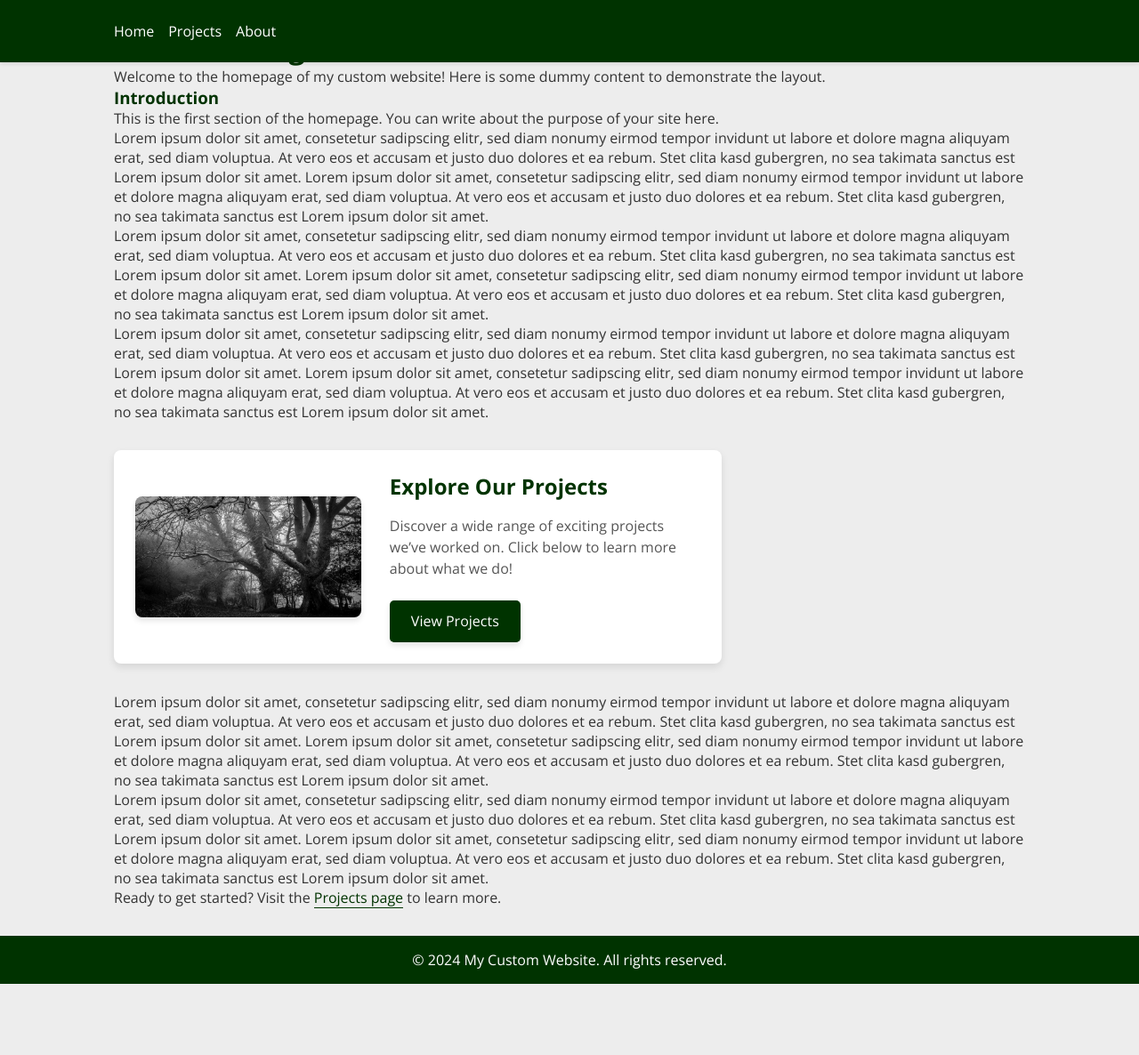
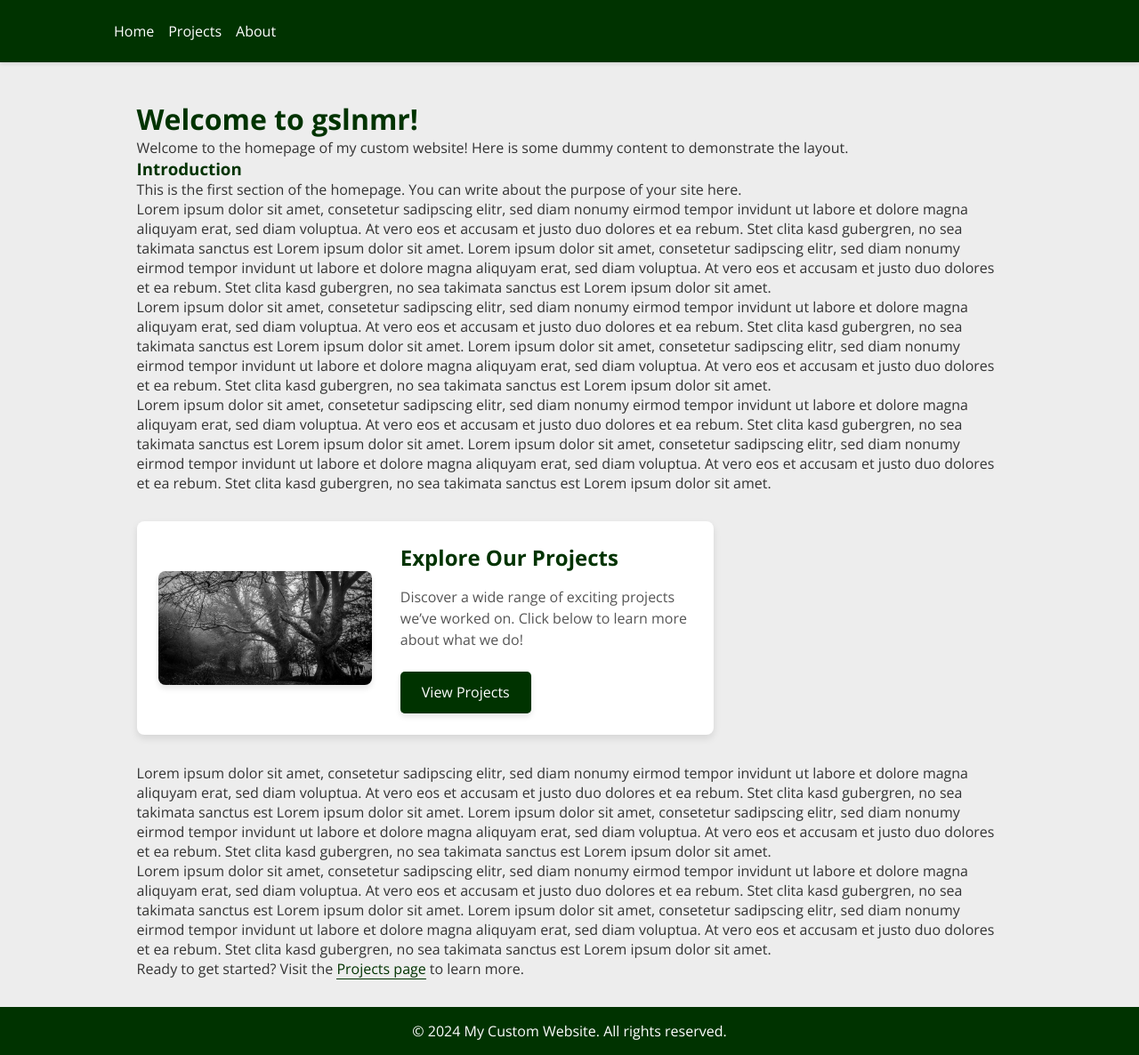
Before and after one commit to schminho/schminho.github.io, a Jekyll site: the page built from index.md, in a window 1280 px wide and 1186 px high. Shown: the whole window at 89% size. Built offline with Jekyll 4.4.1, drawn with Linux system fonts in a browser that asks for light colours.

Commit message:
Update style.css

```diff
--- a/assets/css/style.css
+++ b/assets/css/style.css
@@ -8,11 +8,13 @@
 /* Body setup */
 body {
     font-family: 'Open Sans', sans-serif;
-    color: #333;
-    background-color: #EDEDED;
+    color: #333333;
+    margin: 0;
+    padding: 0;
+    background-color: #EDEDED; /* Light gray background */
     display: flex;
     flex-direction: column;
-    min-height: 100vh;
+    min-height: 100vh; /* Ensure body is at least the height of the viewport */
 }
 
 /* General container styling */
@@ -78,10 +80,11 @@ nav a:hover::after {
     width: 100%; /* Expand underline to match the text's width */
 }
 
-/* Main content */
 main {
-    flex: 1;
-    padding: 2rem 0;
+    flex: 1; /* Allow main content to grow and push footer down */
+    margin-top: 80px; /* Adjust for fixed header height */
+    padding: 2rem; /* Add spacing inside the content area */
+    box-sizing: border-box; /* Ensure consistent padding and borders */
 }
 
 /* Content inside the container */
@@ -126,13 +129,14 @@ button:hover {
     transform: scale(1.05); /* Slight zoom effect */
 }
 
-/* Footer styling */
 footer {
-    background-color: #003300;
-    color: #FFF;
+    background-color: #003300; /* Dark green */
+    color: #FFFFFF; /* White text */
     text-align: center;
     padding: 1rem;
     width: 100%;
+    box-sizing: border-box;
+    margin-top: auto; /* Push the footer to the bottom */
 }
 
 /* Teaser Section */
```
